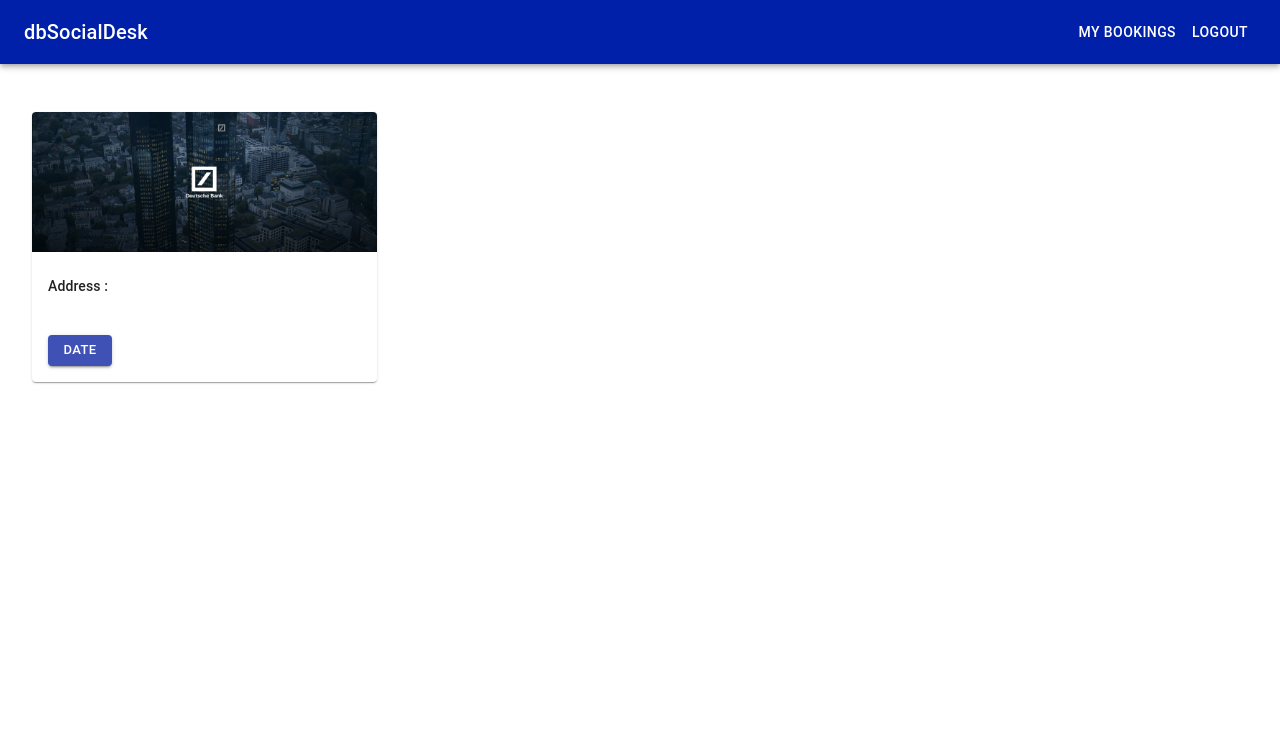
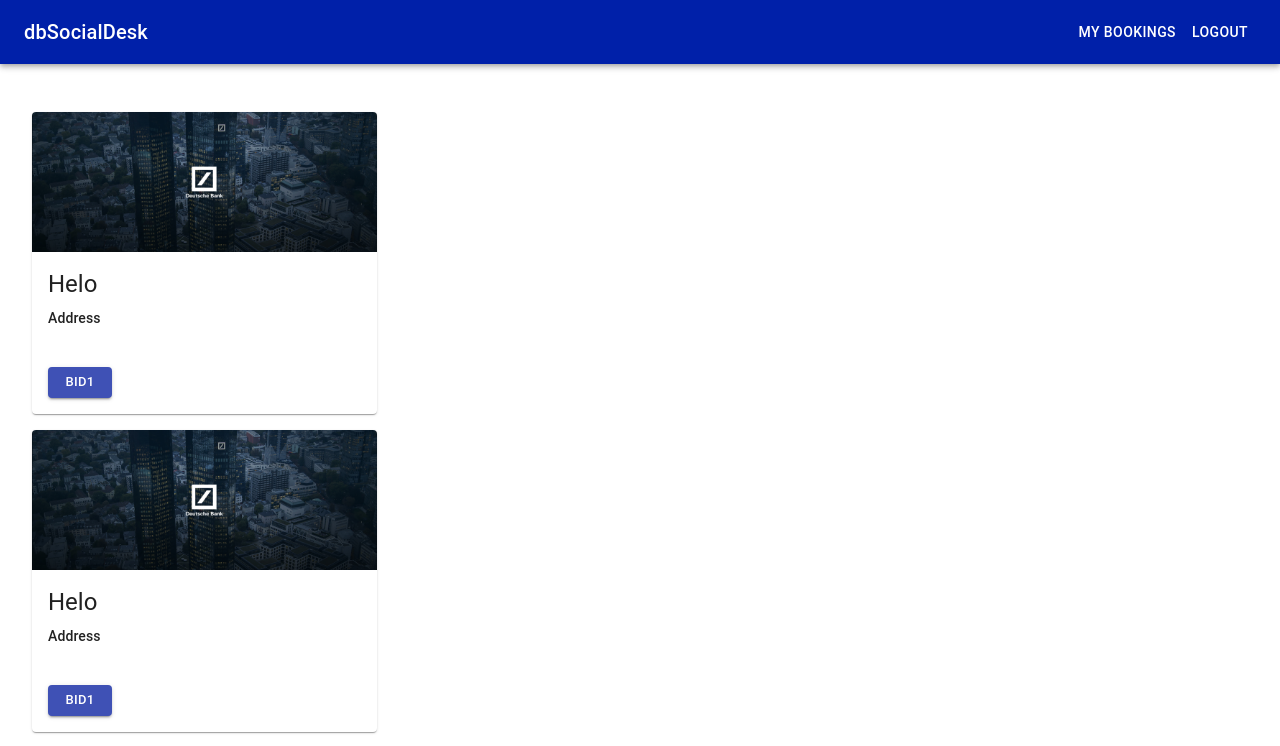
Before and after one commit to kesh-19/social-desking-frontend, a React (Create React App) app: page /index/bookings in a window 1280 px wide. Shown: the top 746 px of the page. Built offline with nearby package versions, Linux system fonts and the light colour scheme.

Commit message:
createdbase logic for bookings

```diff
--- /dev/null
+++ b/src/components/BookingCard.js
@@ -0,0 +1,48 @@
+import React from 'react'
+import { makeStyles } from '@material-ui/core/styles';
+import Card from '@material-ui/core/Card';
+import { Button, CardActions, CardContent, CardMedia, Typography } from '@material-ui/core';
+import bg from '../images/DB2.jpg';
+
+const useStyles = makeStyles((theme) => ({
+    root: {
+        maxWidth: 345,
+        textAlign: "left",
+        margin: "1em 0",
+    },
+    media: {
+        height: 140,
+    },
+    content: {
+        padding: "0.5em",
+    }
+}));
+
+const BookingCard = ({bookingId}) => {
+
+    const classes = useStyles()
+    return (
+        <Card className={classes.root}>
+            <CardMedia
+                className={classes.media}
+                image={bg}
+                title="office"
+            />
+            <CardContent>
+                <Typography variant="h5" gutterBottom>
+                   Helo
+                </Typography>
+                <Typography variant="subtitle2" gutterBottom>
+                    Address
+                </Typography>
+            </CardContent>
+            <CardActions style={{ padding: "1em" }}>
+                <Button variant="contained" size="small" color="primary">
+                    {bookingId}
+                </Button>
+            </CardActions>
+        </Card>
+    )
+}
+
+export default BookingCard
--- a/src/components/Bookings.js
+++ b/src/components/Bookings.js
@@ -1,9 +1,10 @@
 
-import React from 'react';
+import React, { useState, useEffect } from 'react';
 import { makeStyles } from '@material-ui/core/styles';
 import Card from '@material-ui/core/Card';
 import { Button, CardActions, CardContent, CardMedia, Typography } from '@material-ui/core';
 import bg from '../images/DB2.jpg';
+import BookingCard from './BookingCard';
 
 const useStyles = makeStyles((theme) => ({
     root: {
@@ -19,32 +20,49 @@ const useStyles = makeStyles((theme) => ({
     }
 }));
 
-const Bookings = ({buildingName, address}) => {
+const Bookings = () => {
+
 
     const classes = useStyles();
     const dataUrl = 'http://localhost:8000'
 
+    //const [bookings, setBookings] = useState([])
+    const bookings = [
+        {
+          "bookingId": "bid1",
+          "dateOfBooking": "13-7-2021",
+          "userId": "U1",
+          "seatId": "S1"
+        },
+        {
+          "bookingId": "bid1",
+          "dateOfBooking": "13-7-2021",
+          "userId": "U1",
+          "seatId": "S1"
+        },
+        {
+          "bookingId": "bid1",
+          "dateOfBooking": "13-7-2021",
+          "userId": "U1",
+          "seatId": "S1"
+        },
+        {
+          "bookingId": "bid1",
+          "dateOfBooking": "13-7-2021",
+          "userId": "U1",
+          "seatId": "S1"
+        }
+      ]
+    // useEffect(() => {
+    //     fetch(dataUrl + '/bookings')
+    //         .then(res => res.json())
+    //         .then(data => setBookings(data))
+    // }, [])
+
     return (
-        <Card className={classes.root}>
-            <CardMedia
-                className={classes.media}
-                image={bg}
-                title="office"
-            />
-            <CardContent>
-                <Typography variant="h5" gutterBottom>
-                    {buildingName}
-                </Typography>
-                <Typography variant="subtitle2" gutterBottom>
-                    Address : {address}
-                </Typography>
-            </CardContent>
-            <CardActions style={{ padding: "1em" }}>
-                <Button variant="contained" size="small" color="primary">
-                    Date
-                </Button>
-            </CardActions>
-        </Card>
+        bookings.map(booking => (
+            <BookingCard bookingId={booking.bookingId} key={booking.userid} />
+        ))
     )
 }
 
```
